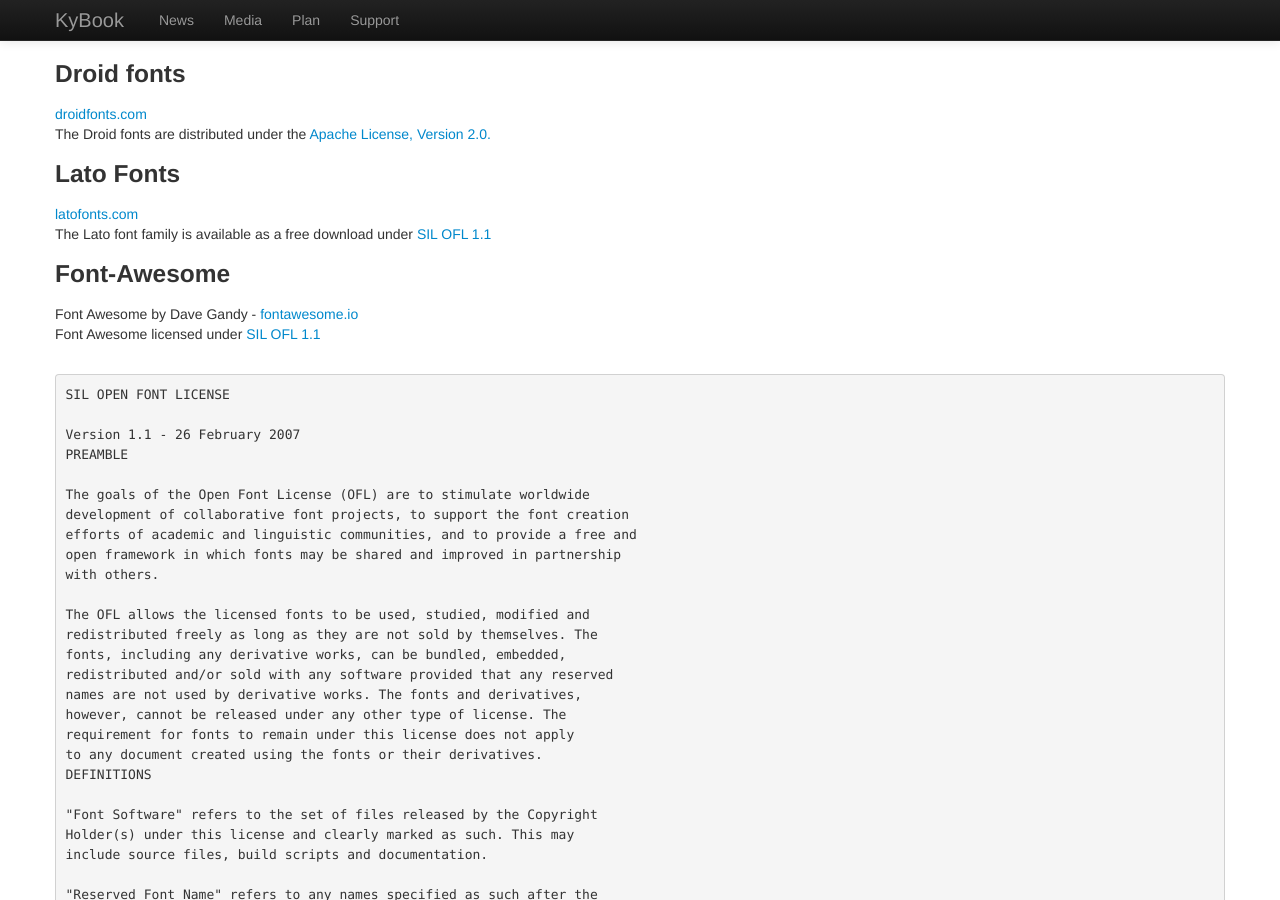
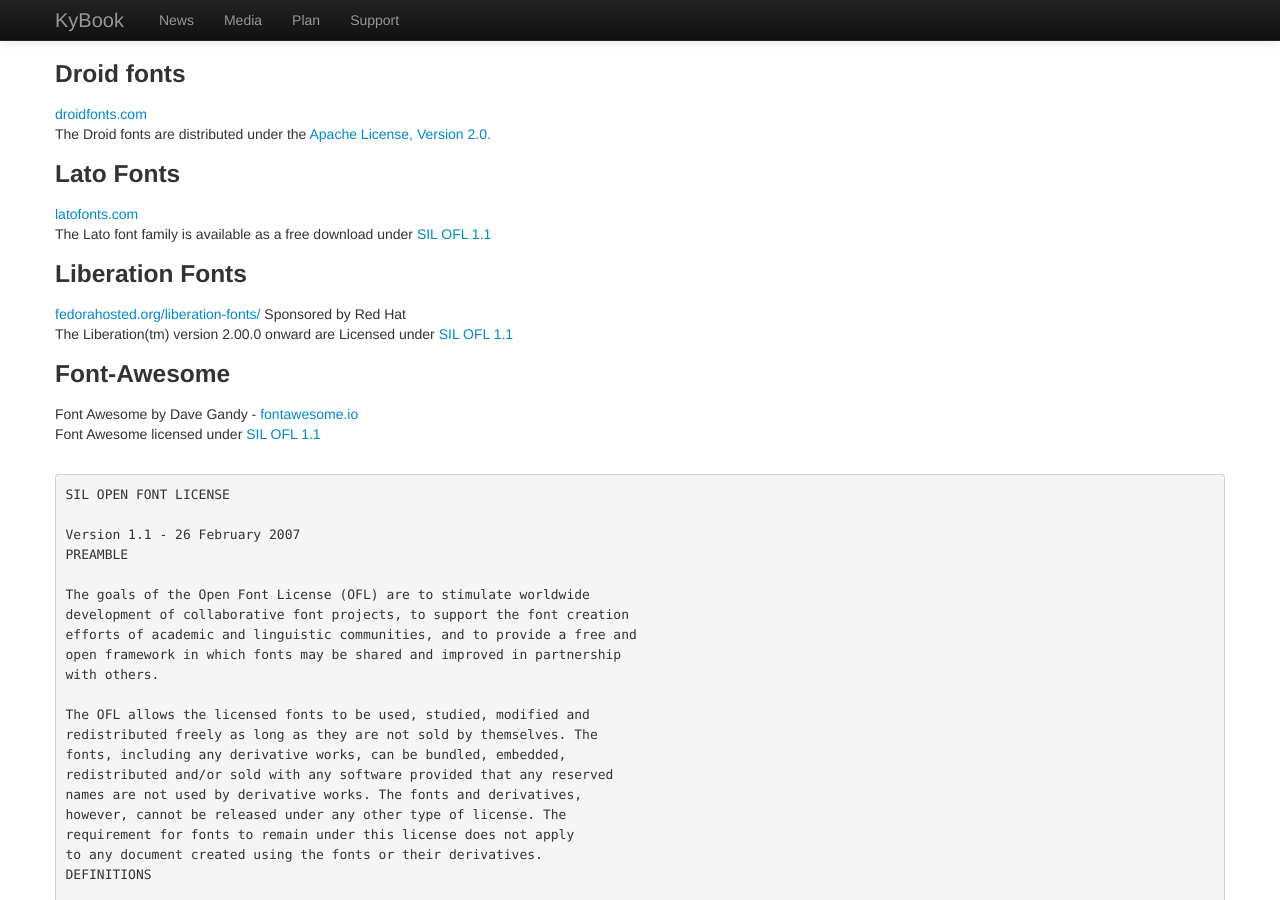
Before and after one commit to kolyvan/kolyvan.github.com, a Jekyll site: the page built from kybook/licensing.html, in a window 1280 px wide and 900 px high, scrolled down 7231 px. Built offline with Jekyll 4.4.1, drawn with Linux system fonts in a browser that asks for light colours; nearby versions of some CDN libraries.

Commit message:
update licensing

```diff
--- a/kybook/licensing.html
+++ b/kybook/licensing.html
@@ -361,6 +361,12 @@
 </div>
 
 <div>
+<h3>Liberation Fonts</h3>
+<div><a href="https://fedorahosted.org/liberation-fonts/">fedorahosted.org/liberation-fonts/</a> Sponsored by Red Hat</div>
+<p>The Liberation(tm) version 2.00.0 onward are Licensed under <a href="http://scripts.sil.org/OFL">SIL OFL 1.1</a></p>
+</div>
+
+<div>
 <h3>Font-Awesome</h3>
 <div>Font Awesome by Dave Gandy - <a href="http://fontawesome.io">fontawesome.io</a></div>
 <p>Font Awesome licensed under <a href="http://scripts.sil.org/OFL">SIL OFL 1.1</a></p>
```
